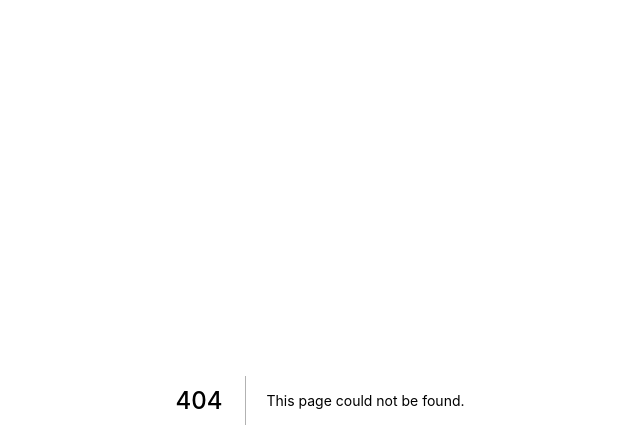
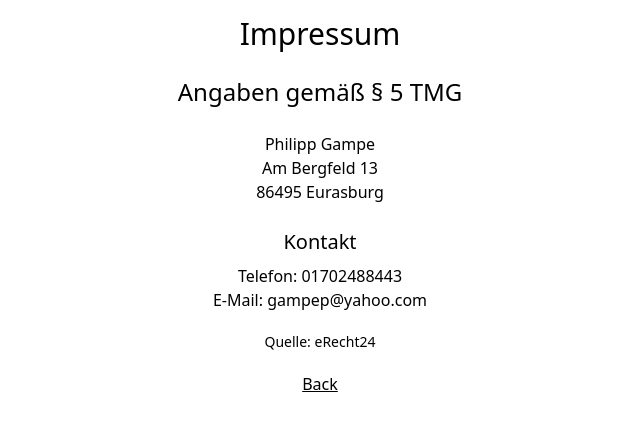
Before and after one commit to TastyCrysis/weather-app, a Next.js app: page /imprint in a window 1280 px wide. Before the commit this address had no page. Shown: the top 448 px of the page, without its empty margins (320-960 px from the left). Built offline with nearby package versions, Linux system fonts and the light colour scheme.

Commit message:
add imprint

```diff
--- /dev/null
+++ b/pages/imprint.jsx
@@ -0,0 +1,36 @@
+import Link from "next/link";
+import React from "react";
+
+const imprint = () => {
+  return (
+    <div className="text-center">
+      <h1 className="text-3xl p-4">Impressum</h1>
+
+      <h2 className="text-2xl p-2">Angaben gem&auml;&szlig; &sect; 5 TMG</h2>
+      <p className="p-4">
+        Philipp Gampe
+        <br />
+        Am Bergfeld 13
+        <br />
+        86495 Eurasburg
+      </p>
+
+      <h2 className="text-xl p-2">Kontakt</h2>
+      <p>
+        Telefon: 01702488443
+        <br />
+        E-Mail: gampep@yahoo.com
+      </p>
+
+      <p className="p-5 text-sm">
+        Quelle: <a href="https://www.e-recht24.de">eRecht24</a>
+      </p>
+
+      <Link href="/#index">
+        <p className="underline cursor-pointer">Back</p>
+      </Link>
+    </div>
+  );
+};
+
+export default imprint;
--- a/pages/index.js
+++ b/pages/index.js
@@ -69,10 +69,10 @@ export default function Home() {
           </form>
         </div>
         <div className="relative flex justify-between items-center max-w-[500px] w-full m-auto pt-4 text-white z-10">
-          <Link href="/Datenschutz">
+          <Link href="/privacy">
             <p className="p-2 underline cursor-pointer">Datenschutz</p>
           </Link>
-          <Link href="/Impressum">
+          <Link href="/imprint">
             <p className="p-2 underline cursor-pointer">Impressum</p>
           </Link>
         </div>
--- /dev/null
+++ b/pages/privacy.jsx
@@ -0,0 +1,11 @@
+import React from "react";
+
+const privacy = () => {
+  return (
+    <div>
+      <h1>Test</h1>
+    </div>
+  );
+};
+
+export default privacy;
```
